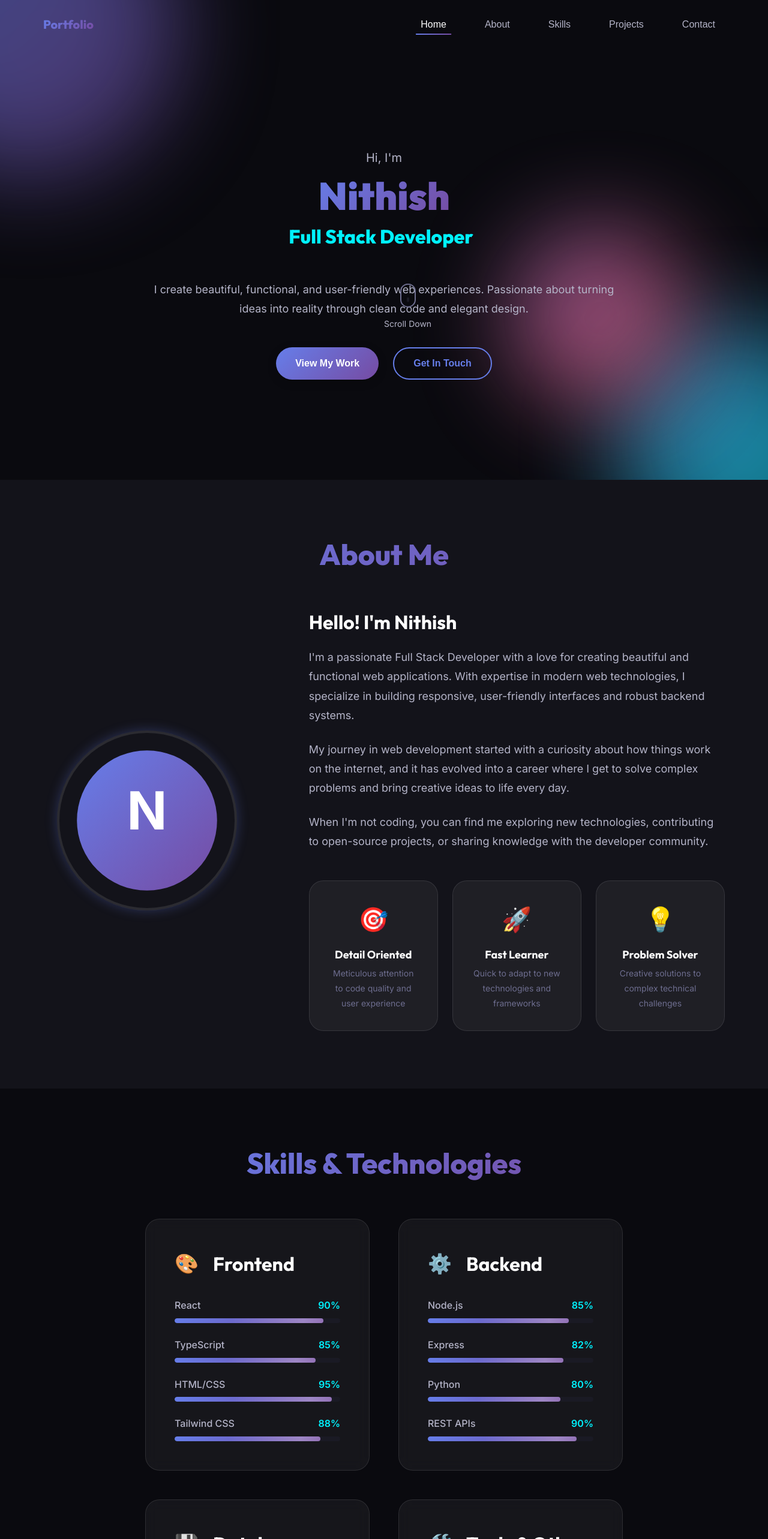
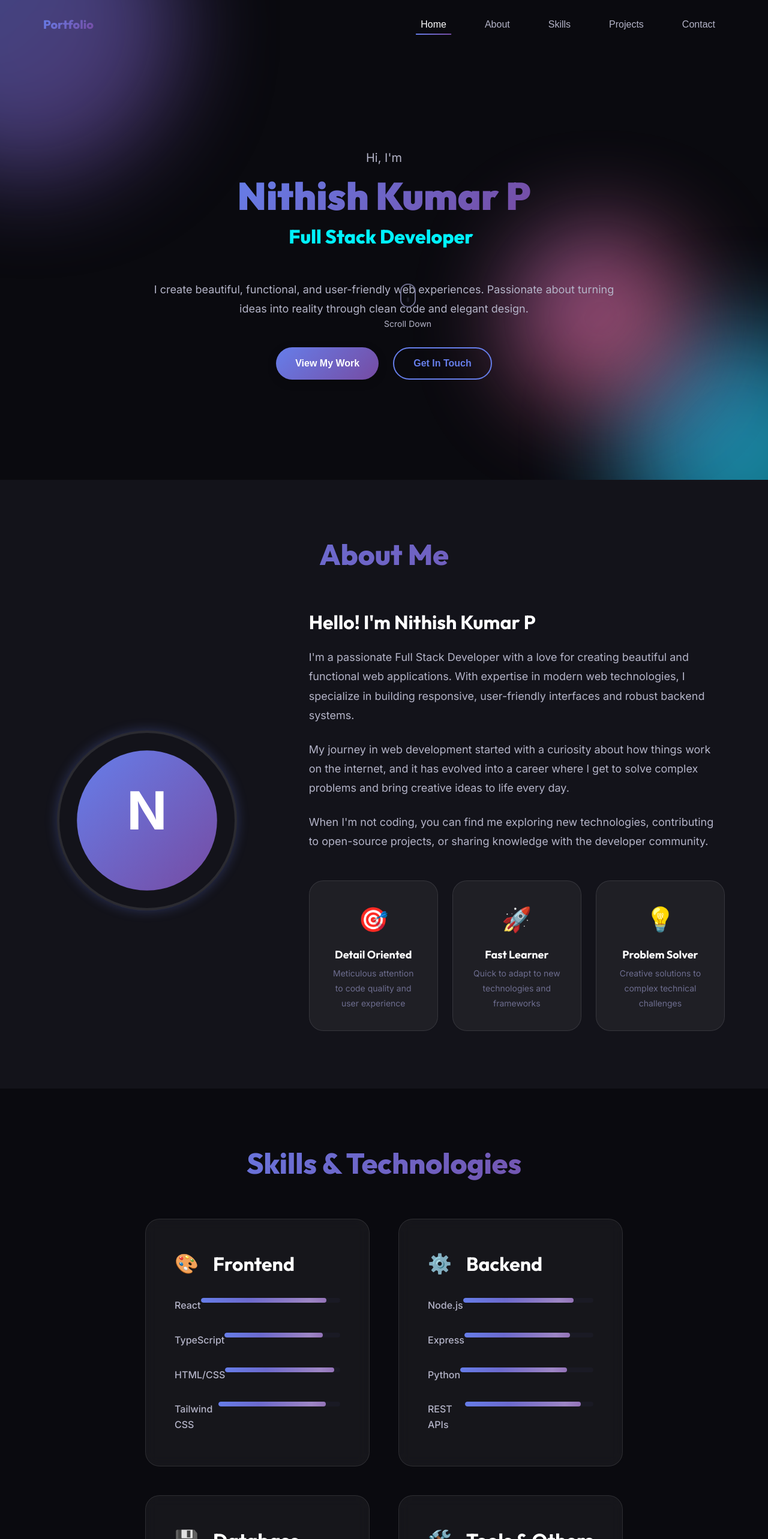
Before and after one commit to nithish262/portfolio, a React (Vite) app: page / in a window 1280 px wide. Shown: the top 2566 px of the page at 60% size. Built offline with nearby package versions, Linux system fonts and the light colour scheme.

Commit message:
feat: add initial portfolio sections (About, Contact, Hero, Skills) and a new logo asset.

```diff
--- a/index.html
+++ b/index.html
@@ -1,26 +1,30 @@
 <!doctype html>
 <html lang="en">
+
 <head>
   <meta charset="UTF-8" />
-    <link rel="icon" type="image/svg+xml" href="/vite.svg" />
+  <link rel="icon" type="image/svg+xml" href="/nk-logo.svg" />
   <meta name="viewport" content="width=device-width, initial-scale=1.0" />
 
   <!-- SEO Meta Tags -->
-    <title>Nithish - Full Stack Developer Portfolio</title>
-    <meta name="description" content="Portfolio of Nithish, a passionate Full Stack Developer specializing in React, Node.js, and modern web technologies. View my projects and get in touch." />
-    <meta name="keywords" content="Full Stack Developer, React Developer, Web Developer, Portfolio, Nithish" />
-    <meta name="author" content="Nithish" />
+  <title>Nithish Kumar P - Full Stack Developer Portfolio</title>
+  <meta name="description"
+    content="Portfolio of Nithish Kumar P, a passionate Full Stack Developer specializing in React, Node.js, and modern web technologies. View my projects and get in touch." />
+  <meta name="keywords" content="Full Stack Developer, React Developer, Web Developer, Portfolio, Nithish Kumar P" />
+  <meta name="author" content="Nithish Kumar P" />
 
   <!-- Open Graph Tags -->
-    <meta property="og:title" content="Nithish - Full Stack Developer Portfolio" />
+  <meta property="og:title" content="Nithish Kumar P - Full Stack Developer Portfolio" />
   <meta property="og:description" content="Portfolio showcasing web development projects and skills" />
   <meta property="og:type" content="website" />
 
   <!-- Theme Color -->
   <meta name="theme-color" content="#667eea" />
 </head>
+
 <body>
   <div id="root"></div>
   <script type="module" src="/src/main.tsx"></script>
 </body>
+
 </html>
--- a/src/components/About.tsx
+++ b/src/components/About.tsx
@@ -25,7 +25,7 @@ const About = () => {
                     </div>
 
                     <div className="about-text fade-in-up">
-                        <h3>Hello! I'm Nithish</h3>
+                        <h3>Hello! I'm Nithish Kumar P</h3>
                         <p>
                             I'm a passionate Full Stack Developer with a love for creating beautiful and functional web applications.
                             With expertise in modern web technologies, I specialize in building responsive, user-friendly interfaces
--- a/src/components/Contact.tsx
+++ b/src/components/Contact.tsx
@@ -132,7 +132,7 @@ const Contact = () => {
             </div>
 
             <footer className="footer">
-                <p>&copy; 2025 Nithish. Built with React & ❤️</p>
+                <p>&copy; 2025 Nithish Kumar P. Built with React & ❤️</p>
             </footer>
         </section>
     );
--- a/src/components/Hero.tsx
+++ b/src/components/Hero.tsx
@@ -45,7 +45,7 @@ const Hero = () => {
                 <div className="hero-text fade-in-up">
                     <p className="hero-greeting">Hi, I'm</p>
                     <h1 className="hero-name">
-                        <span className="gradient-text">Nithish</span>
+                        <span className="gradient-text">Nithish Kumar P</span>
                     </h1>
                     <h2 className="hero-title">
                         <span className="typing-text">{displayText}</span>
--- a/src/components/Skills.tsx
+++ b/src/components/Skills.tsx
@@ -62,13 +62,12 @@ const Skills = () => {
                                     <div key={skillIndex} className="skill-item">
                                         <div className="skill-info">
                                             <span className="skill-name">{skill.name}</span>
-                                            <span className="skill-percentage">{skill.level}%</span>
-                                        </div>
-                                        <div className="skill-bar">
-                                            <div
-                                                className="skill-progress"
-                                                style={{ width: `${skill.level}%` }}
-                                            ></div>
+                                            <div className="skill-bar">
+                                                <div
+                                                    className="skill-progress"
+                                                    style={{ width: `${skill.level}%` }}
+                                                ></div>
+                                            </div>
                                         </div>
                                     </div>
                                 ))}
```
Also changed, not shown: public/nk-logo.svg (added). Lines whose indentation alone changed are shown as unchanged.
